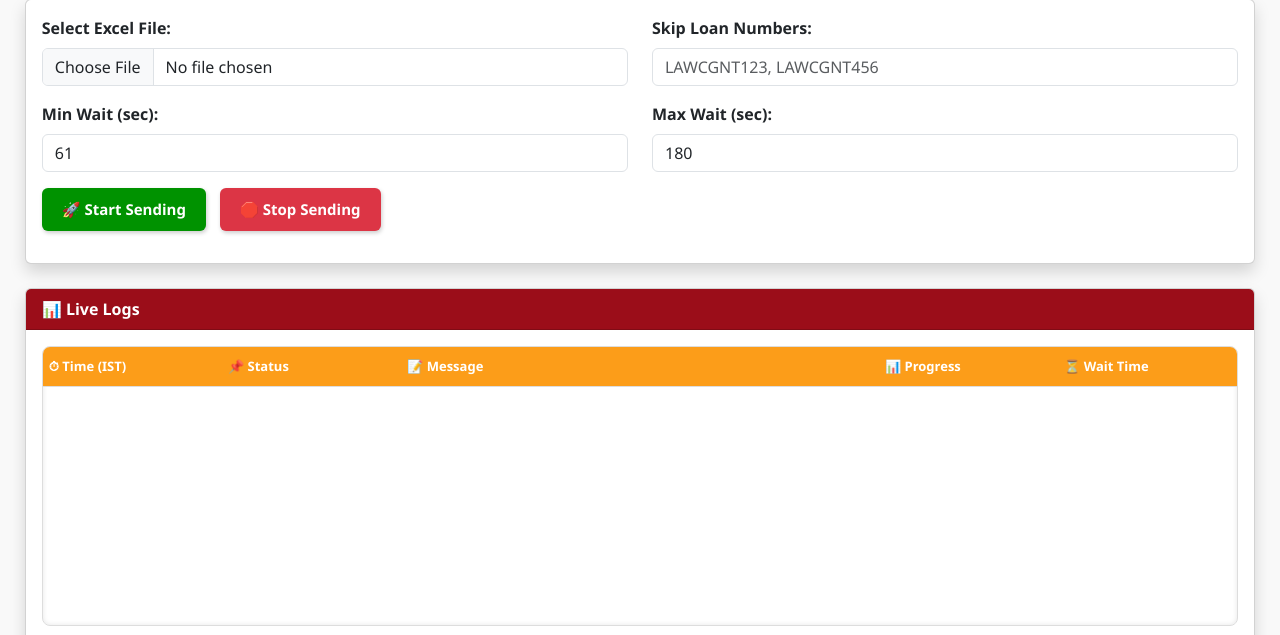
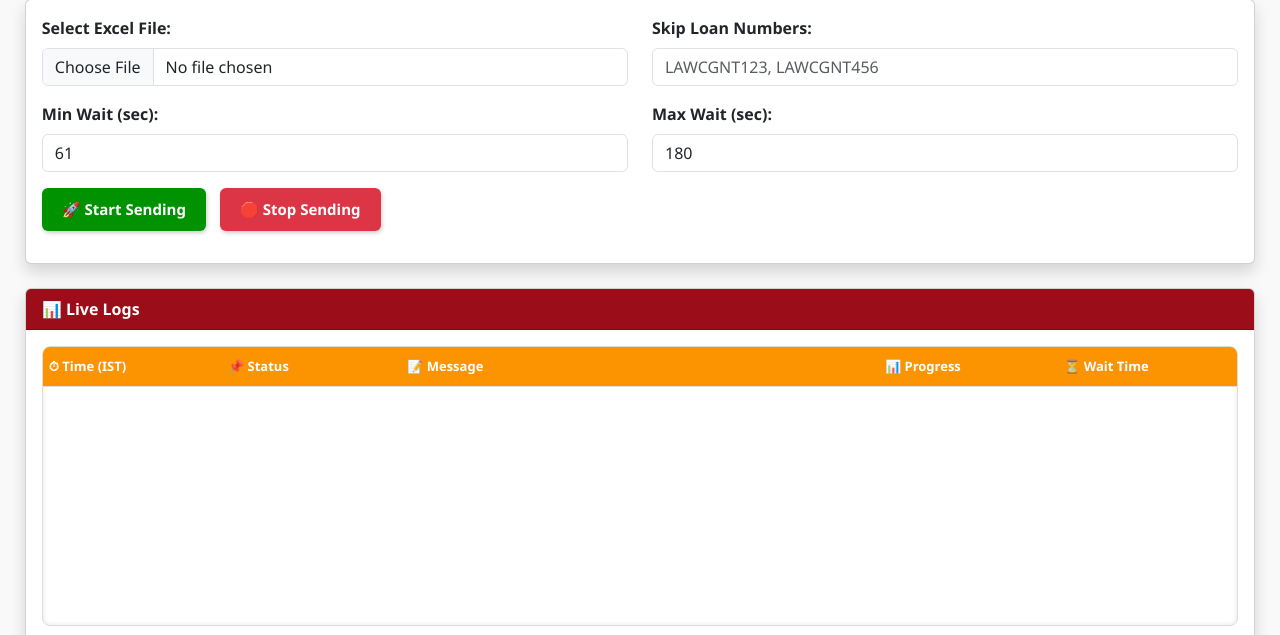
Before and after one commit to imzombier/Wasender_Whatsapp_Reminder, a Flask app: page / in a window 1280 px wide. Shown: the part 79-714 px from the top of the page. Run offline with Flask 3, Linux system fonts and the light colour scheme; the visitor is signed in with stand-in values (Sample User, id 1); data that the repository does not hold is empty.

Commit message:
Update index.html

```diff
--- a/templates/index.html
+++ b/templates/index.html
@@ -83,7 +83,7 @@
     }
 
     #logContainer th {
-      background: #fc9d19;
+      background: #fc9301;
       color: #fff;
       position: sticky;
       top: 0;
@@ -104,7 +104,7 @@
     }
 
     #logContainer tbody tr:nth-child(even) {
-      background-color: #ffc054;
+      background-color: #fdd081;
     }
 
     #logContainer tr.success td {
```
